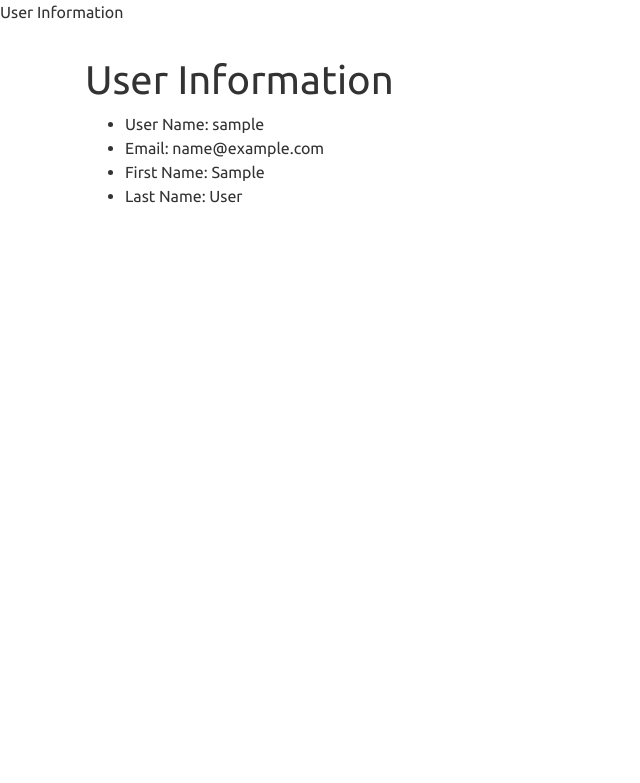
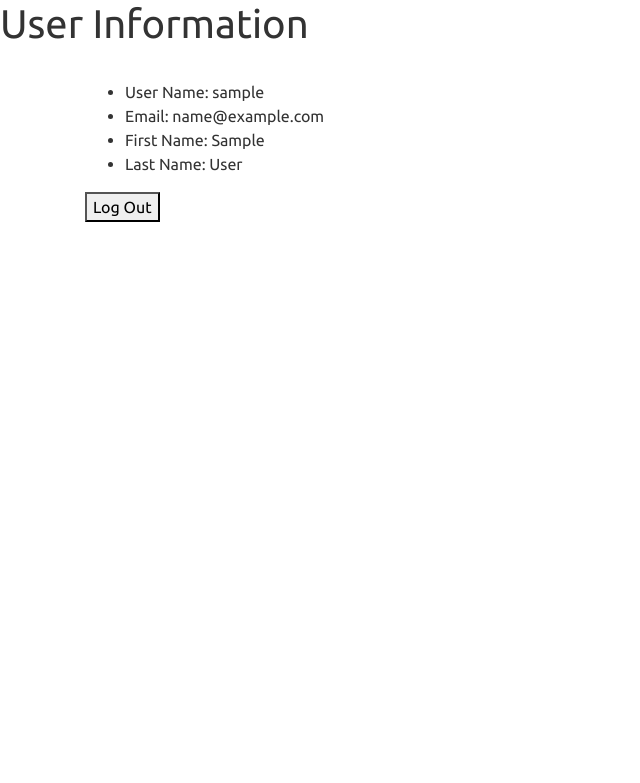
Before and after one commit to aubrey-sherman/flask-notes, a Flask app: template templates/user_info.jinja in a window 1280 px wide. Shown: the top 783 px of the page, without its empty margins (0-640 px from the left). Run offline with Flask 3, Linux system fonts and the light colour scheme; the template is opened without the code that fills it: values that come from a table or form of the project are taken from there, others are empty; tables that the repository leaves empty hold one stand-in row (values such as "Sample post").

Commit message:
Pre code review

```diff
--- a/app.py
+++ b/app.py
@@ -23,6 +23,7 @@ app.config["SECRET_KEY"] = os.environ["SECRET_KEY"]
 app.app_context().push()
 db.create_all()
 
+app.config['DEBUG_TB_INTERCEPT_REDIRECTS'] = False
 toolbar = DebugToolbarExtension(app)
 
 
@@ -48,6 +49,8 @@ def show_registration():
 
         db.session.add(new_user)
         db.session.commit()
+
+        flash(f"User {new_user.username} created!")
 
         return redirect(f"/users/{new_user.username}")
 
@@ -77,13 +80,20 @@ def handle_login():
     return render_template('login.jinja', form=form)
 
 
-@app.get("/user/<username>")
+@app.get("/users/<username>")
 def show_user_info(username):
-    """Show information about user."""
+    """Show information about user if the user is logged in."""
 
     user = db.get_or_404(User, username)
 
-    return render_template("user_info.jinja", user=user)
+    if session.get('username') == username:
+        form = CSRFProtectForm()
+
+        return render_template("user_info.jinja", user=user, form=form)
+
+    else:
+        flash('Not logged in!')
+        return redirect('/')
 
 
 @app.post("/logout")
--- a/forms.py
+++ b/forms.py
@@ -1,6 +1,6 @@
 """Forms for flask notes"""
 
-from wtforms import SelectField, PasswordField, EmailField
+from wtforms import StringField, PasswordField, EmailField
 from flask_wtf import FlaskForm
 from wtforms.validators import Length, InputRequired
 
@@ -8,7 +8,7 @@ from wtforms.validators import Length, InputRequired
 class RegistrationForm(FlaskForm):
     """Form to register a new user"""
 
-    username = SelectField(
+    username = StringField(
         "Username",
         validators=[
             Length(min=1, max=20),
@@ -24,12 +24,12 @@ class RegistrationForm(FlaskForm):
         validators=[Length(min=1, max=50), InputRequired()]
     )
 
-    first_name = SelectField(
+    first_name = StringField(
         "First Name",
         validators=[Length(min=1, max=30), InputRequired()]
     )
 
-    last_name = SelectField(
+    last_name = StringField(
         "Last Name",
         validators=[Length(min=1, max=30), InputRequired()]
     )
@@ -38,7 +38,7 @@ class RegistrationForm(FlaskForm):
 class LoginForm(FlaskForm):
     """Form to log in a user"""
 
-    username = SelectField(
+    username = StringField(
         "Username",
         validators=[
             Length(min=1, max=20),
--- a/models.py
+++ b/models.py
@@ -47,7 +47,7 @@ class User(db.Model):
         hashed = bcrypt.generate_password_hash(pwd).decode('utf8')
 
         # password value will be set to hashed password
-        return cls(username=username, password=hashed)
+        return cls(username=username, hashed_password=hashed)
 
     @classmethod
     def authenticate(cls, username, password):
@@ -59,7 +59,7 @@ class User(db.Model):
         q = db.select(cls).filter_by(username=username)
         user = dbx(q).scalar_one_or_none()
 
-        if user and bcrypt.check_password_hash(user.password, password):
+        if user and bcrypt.check_password_hash(user.hashed_password, password):
             return user
         else:
             return False
--- a/templates/_form.jinja
+++ b/templates/_form.jinja
@@ -13,5 +13,3 @@ if field.widget.input_type != 'hidden' %}
 </p>
 
 {% endfor %}
-
-<button type="submit">Submit</button>
--- a/templates/login.jinja
+++ b/templates/login.jinja
@@ -8,6 +8,7 @@
 
 <form id="login-form" method="POST">
     {% include '_form.jinja'%}
+    <button type="submit">Log In</button>
 </form>
 
 {% endblock %}
--- a/templates/register.jinja
+++ b/templates/register.jinja
@@ -8,6 +8,7 @@
 
 <form id="registration-form" method="POST">
     {% include '_form.jinja'%}
+    <button type="submit">Register</button>
 </form>
 
 {% endblock %}
--- a/templates/user_info.jinja
+++ b/templates/user_info.jinja
@@ -1,10 +1,8 @@
 {% extends 'base.jinja' %}
 
-{% block title %} User Information {% endblock %}
+{% block title %} <h1>User Information</h1> {% endblock %}
 
 {% block content %}
-
-<h1>User Information</h1>
 
 <div>
     <ul>
@@ -15,5 +13,11 @@
     </ul>
 </div>
 
+<form action='/logout' method="POST">
+    {{ form.hidden_tag() }}
+    <button type="submit">Log Out</button>
+</form>
+
+
 
 {% endblock %}
```
